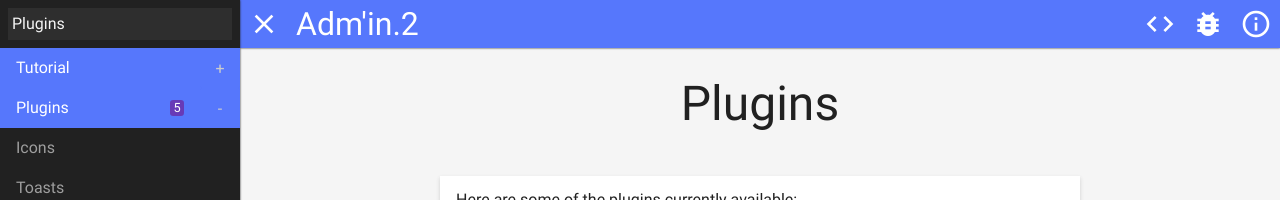
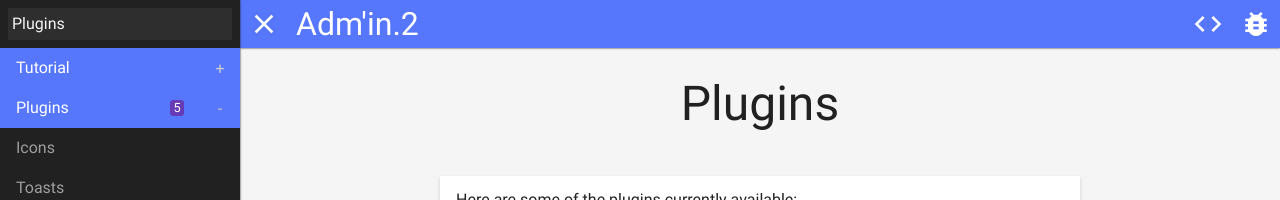
Before and after one commit to comin2/Adm-in.2, a Jekyll site: the page built from plugins/index.html, in a window 1280 px wide. Shown: the top 200 px of the page. Built offline with Jekyll 4.4.1, drawn with Linux system fonts in a browser that asks for light colours.

Commit message:
Remove topbar wiki link
Wiki is now empty

```diff
--- a/_includes/topbar.html
+++ b/_includes/topbar.html
@@ -4,6 +4,5 @@
 		<nav role="navigation" id="quick-links">
 			<a href="https://github.com/comin2/Adm-in.2" target="_blank" data-icon="code"><span role="tooltip">GitHub project</span></a>
 			<a href="https://github.com/comin2/Adm-in.2/issues" target="_blank" data-icon="bug_report"><span role="tooltip">Issues</span></a>
-			<a href="https://github.com/comin2/Adm-in.2/wiki" target="_blank" data-icon="info_outline"><span role="tooltip">Wiki</span></a>
 		</nav>
 	</div>
```
